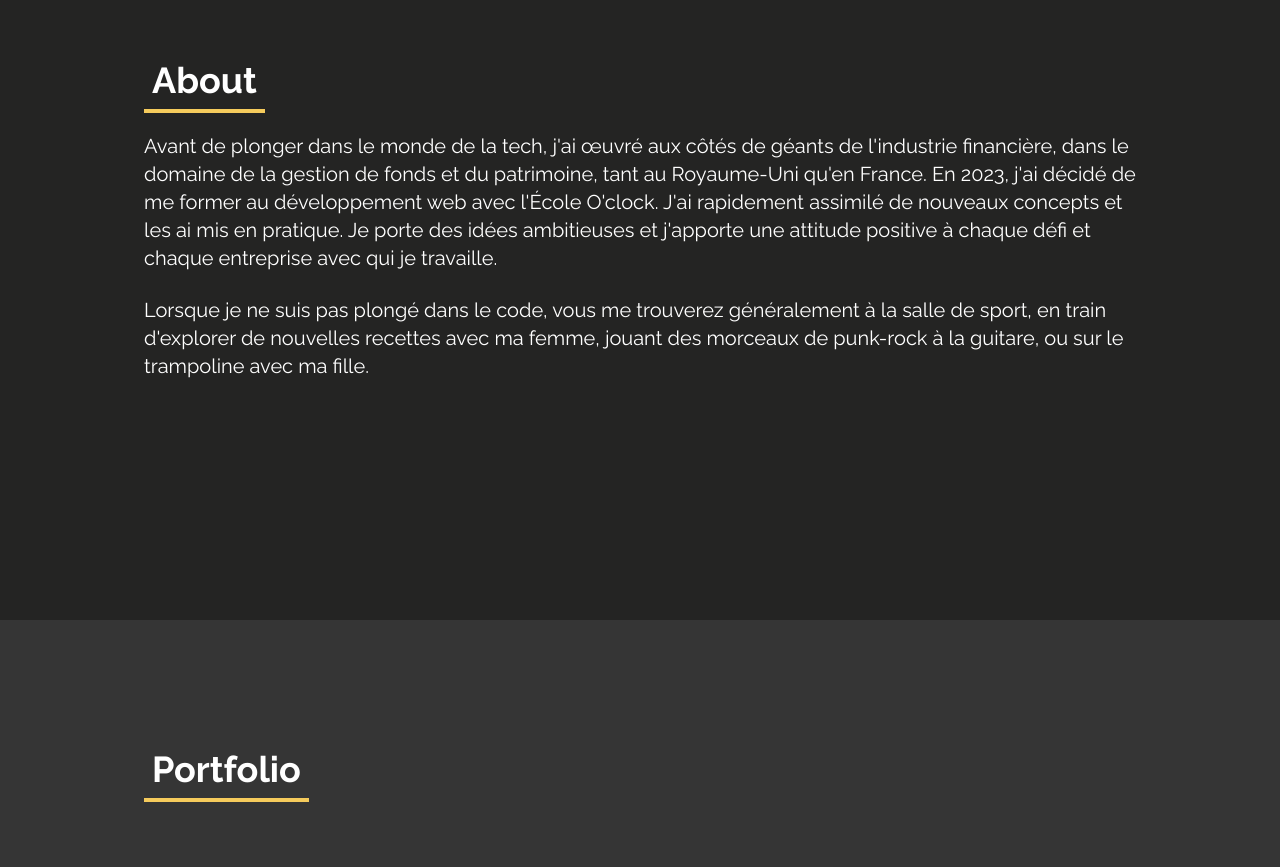
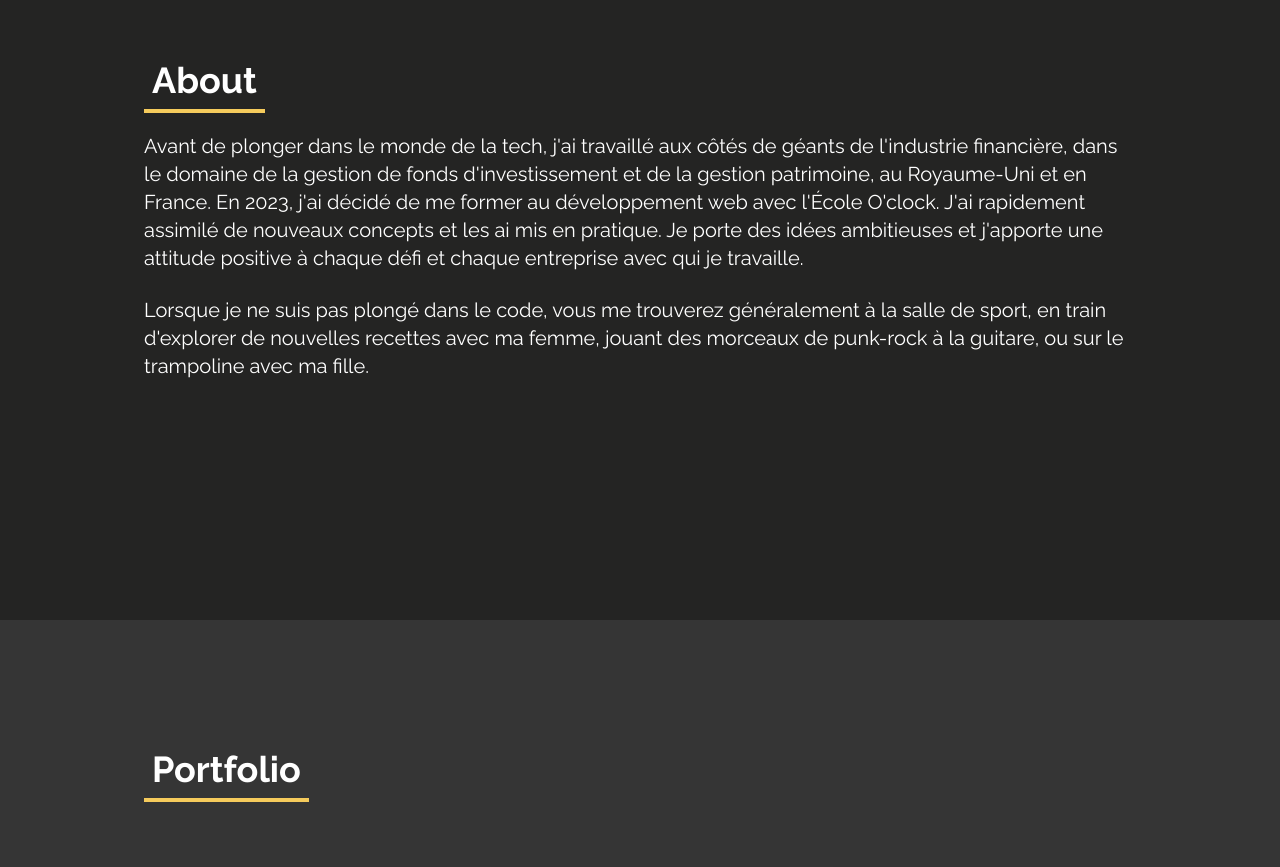
Before and after one commit to AlexTensorer/alt-portfolio, a React (Create React App) app: page / in a window 1280 px wide. Shown: the part 980-1847 px from the top of the page. Built offline with nearby package versions, Linux system fonts and the light colour scheme; the HTML template or start-up script is replaced by a standard one.

Commit message:
text modifs

```diff
--- a/src/components/About.jsx
+++ b/src/components/About.jsx
@@ -14,8 +14,8 @@ const About = () => {
         </div>
         <p id="l-about-p" className="text-xl mt-15">
         Avant de plonger dans le monde de la tech,
-        j'ai œuvré aux côtés de géants de l'industrie financière,
-        dans le domaine de la gestion de fonds et du patrimoine, tant au Royaume-Uni qu'en France.
+        j'ai travaillé aux côtés de géants de l'industrie financière,
+        dans le domaine de la gestion de fonds d'investissement et de la gestion patrimoine, au Royaume-Uni et en France.
         En 2023, j'ai décidé de me former au développement web avec l'École O'clock.
         J'ai rapidement assimilé de nouveaux concepts et les ai mis en pratique.
         Je porte des idées ambitieuses et j'apporte une attitude positive à chaque défi
```
